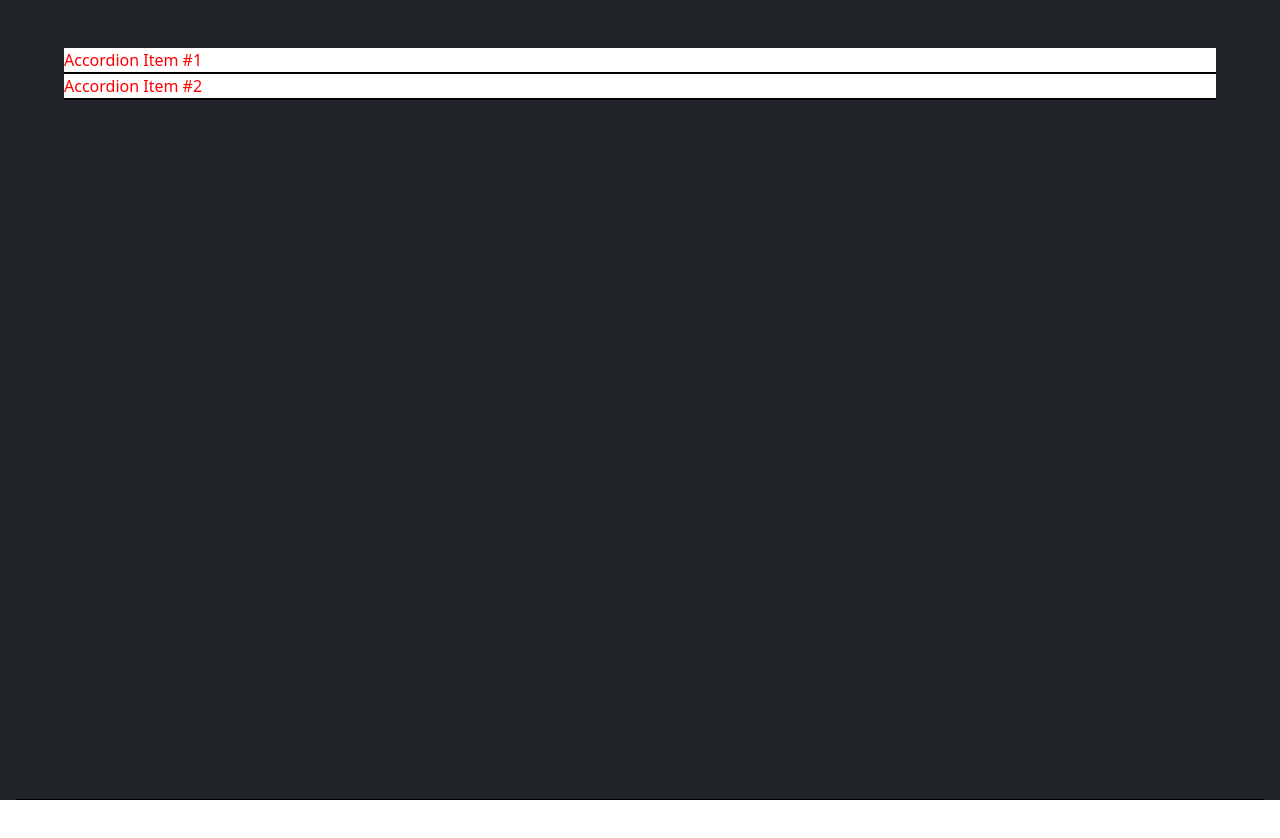
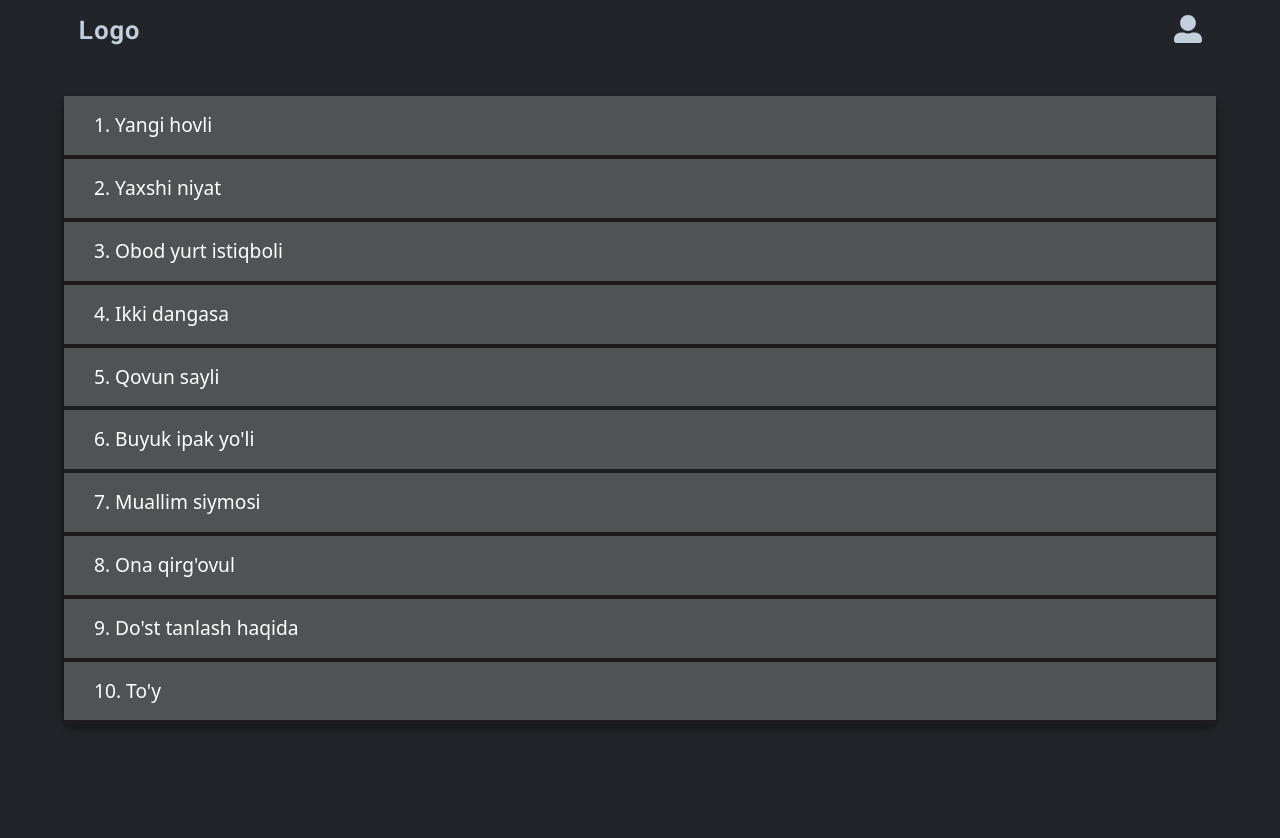
Before and after one commit to flowernoz/ona-tili, a React (Create React App) app: page /esselar in a window 1280 px wide. Shown: the top 838 px of the page. Before the commit the page ends 800 px from the top, so only its background shows below. Built offline with nearby package versions, Linux system fonts and the light colour scheme.

Commit message:
accordion page

```diff
--- a/src/Routes.js
+++ b/src/Routes.js
@@ -3,10 +3,11 @@ import Features from "./components/features/Features";
 import Bayon from "./pages/bayon/Bayon";
 import Diktant from "./pages/diktant/Diktant";
 import Esse from "./pages/esse/Esse";
-
+import Header from "./components/header/Header"
 function Router() {
   return (
     <div>
+      <Header/>
       <Routes>
         <Route path="/" element={<Features/>}/>
         <Route path="diktantlar" element={<Diktant />} />
--- /dev/null
+++ b/src/components/accordion/Accordion.css
@@ -0,0 +1,49 @@
+.accordion {
+    background-color: #333;
+    border-radius: 8px;
+    box-shadow: 0 4px 8px rgba(0, 0, 0, 0.5);
+  }
+
+  .items {
+    border-bottom: 4px solid #1d1b1b;
+  }
+
+  .accordion__heading {
+    background-color: #4f5353;
+    padding: 15px;
+    padding-left: 30px;
+    font-size: 30px;
+    cursor: pointer;
+    transition: background-color 0.3s ease, color 0.3s ease;
+  }
+
+  .accordion__heading:hover {
+    background-color: #000;
+  }
+
+  .accordion__button {
+    font-size: 1.2rem;
+    color: white;
+    border: none;
+    background: none;
+    text-align: left;
+    width: 100%;
+    padding: 0;
+  }
+
+  .accordion__button:focus {
+    outline: none;
+  }
+
+  .accordion__panel {
+    padding: 15px;
+    background-color: #000;
+    color: white;
+    padding-left: 30px;
+    animation: fadein 0.5s;
+  }
+
+  @keyframes fadein {
+    from { opacity: 0; }
+    to { opacity: 1; }
+  }
--- a/src/components/accordion/Accordion.js
+++ b/src/components/accordion/Accordion.js
@@ -6,10 +6,21 @@ import {
   AccordionItemPanel,
 } from "react-accessible-accordion";
 
+import "./Accordion.css"
+
 function AccordionFunc() {
   let items = [
-    { heading: "Accordion Item #1", content: "..." },
-    { heading: "Accordion Item #2", content: "..." },
+    { heading: "1. Yangi hovli", content: "..." },
+    { heading: "2. Yaxshi niyat", content: "..." },
+    { heading: "3. Obod yurt istiqboli", content: "..." },
+    { heading: "4. Ikki dangasa", content: "..." },
+    { heading: "5. Qovun sayli", content: "..." },
+    { heading: "6. Buyuk ipak yo'li", content: "..." },
+    { heading: "7. Muallim siymosi", content: "..." },
+    { heading: "8. Ona qirg'ovul", content: "..." },
+    { heading: "9. Do'st tanlash haqida", content: "..." },
+    { heading: "10. To'y", content: "..." },
+
   ];
 
   return (
--- a/src/components/features/Features.js
+++ b/src/components/features/Features.js
@@ -26,7 +26,7 @@ const Features = () => {
         </NavLink>
         <NavLink>
           <Card
-            title="Yozilishi qiyin so'zlar imlosi"
+            title="Faol so'zlar imlo lug'ati"
             icon={<MdOutlineMenuBook />}
           />
         </NavLink>
--- /dev/null
+++ b/src/components/header/Header.css
@@ -0,0 +1,17 @@
+@import url('https://fonts.googleapis.com/css2?family=Roboto+Mono:ital,wght@0,100..700;1,100..700&display=swap');
+.header{
+    display: flex;
+    align-items: center;
+    justify-content: space-between;
+    padding: 10px 5% 0;
+}
+
+.header a{
+    font-size: 2vw;
+    font-family: "Roboto Mono", monospace;
+    font-weight: 900;
+}
+
+.header .icon{
+    font-size: 28px;
+}
--- /dev/null
+++ b/src/components/header/Header.js
@@ -0,0 +1,20 @@
+import React from 'react';
+import { FaUserAlt } from "react-icons/fa";
+import "./Header.css"
+import {Link} from "react-router-dom"
+
+function Header() {
+
+
+
+  return (
+    <div className='header'>
+      <Link to={"/"}>
+        Logo
+      </Link>
+      <FaUserAlt className='icon'/>
+    </div>
+  );
+}
+
+export default Header;
```
Also changed, not shown: 2 other files (tests, documents, lock files or other folders).
